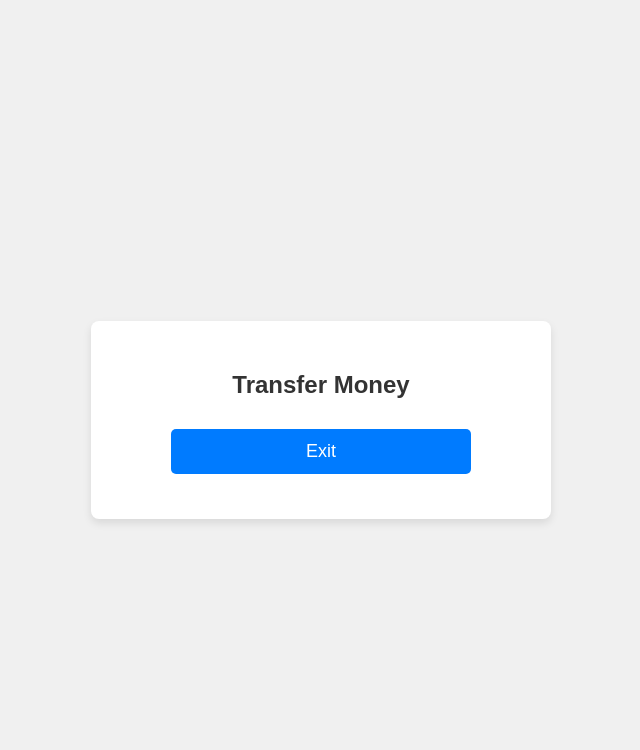
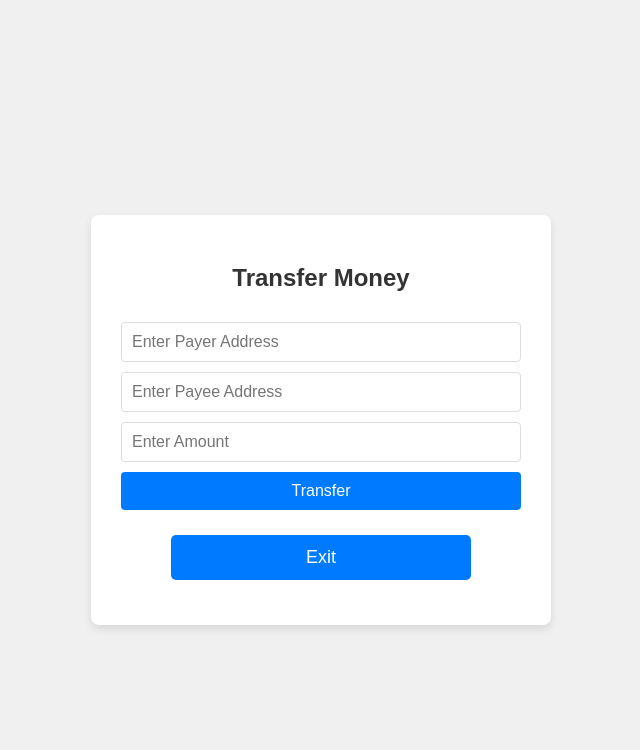
Before and after one commit to SibeiC/2026-6106-T3, a Flask app: page /transferMoney in a window 1280 px wide. Shown: the top 750 px of the page, without its empty margins (319-959 px from the left). Run offline with Flask 3, Linux system fonts and the light colour scheme; some libraries are stand-ins or nearby versions.

Commit message:
Enhance transferMoney.html with updated contract ABI and new checkTxn function

```diff
--- a/templates/transferMoney.html
+++ b/templates/transferMoney.html
@@ -9,8 +9,88 @@
 <body>
     <div class="container">
         <h2>Transfer Money</h2>
+
+        <input type="text" id="payer" placeholder="Enter Payer Address" />
+        <input type="text" id="payee" placeholder="Enter Payee Address" />
+        <input type="text" id="amount" placeholder="Enter Amount" />
+
+        <button class="btn" onclick="transfer()">Transfer</button>
+
         <form action="/" method="post">
             <input type="submit" value="Exit" />
         </form>
+
+        <script src="https://cdn.jsdelivr.net/npm/web3@1.5.2/dist/web3.min.js"></script>
+
+        <script>
+            const contractAddress =
+                "0x624ce155e9c16a9c2ef3983ef10cf863d860c97c";
+            const contractABI = [
+                {
+                    inputs: [
+                        {
+                            internalType: "address",
+                            name: "_payer",
+                            type: "address",
+                        },
+                        {
+                            internalType: "address",
+                            name: "_payee",
+                            type: "address",
+                        },
+                        {
+                            internalType: "uint256",
+                            name: "_amount",
+                            type: "uint256",
+                        },
+                    ],
+                    name: "weixin",
+                    outputs: [],
+                    stateMutability: "payable",
+                    type: "function",
+                },
+                {
+                    inputs: [],
+                    name: "checkTxn",
+                    outputs: [
+                        {
+                            internalType: "address",
+                            name: "",
+                            type: "address",
+                        },
+                        {
+                            internalType: "address",
+                            name: "",
+                            type: "address",
+                        },
+                        {
+                            internalType: "uint256",
+                            name: "",
+                            type: "uint256",
+                        },
+                    ],
+                    stateMutability: "view",
+                    type: "function",
+                },
+            ];
+            const web3 = new Web3(Web3.givenProvider);
+            const contract = new web3.eth.Contract(
+                contractABI,
+                contractAddress,
+            );
+
+            async function transfer() {
+                const accounts = await web3.eth.requestAccounts();
+                const payer = document.getElementById("payer").value;
+                const payee = document.getElementById("payee").value;
+                const amount = document.getElementById("amount").value;
+
+                console.log(payer, payee, amount);
+
+                await contract.methods.weixin(payer, payee, amount).send({
+                    from: accounts[0],
+                });
+            }
+        </script>
     </div>
 </body>
```
